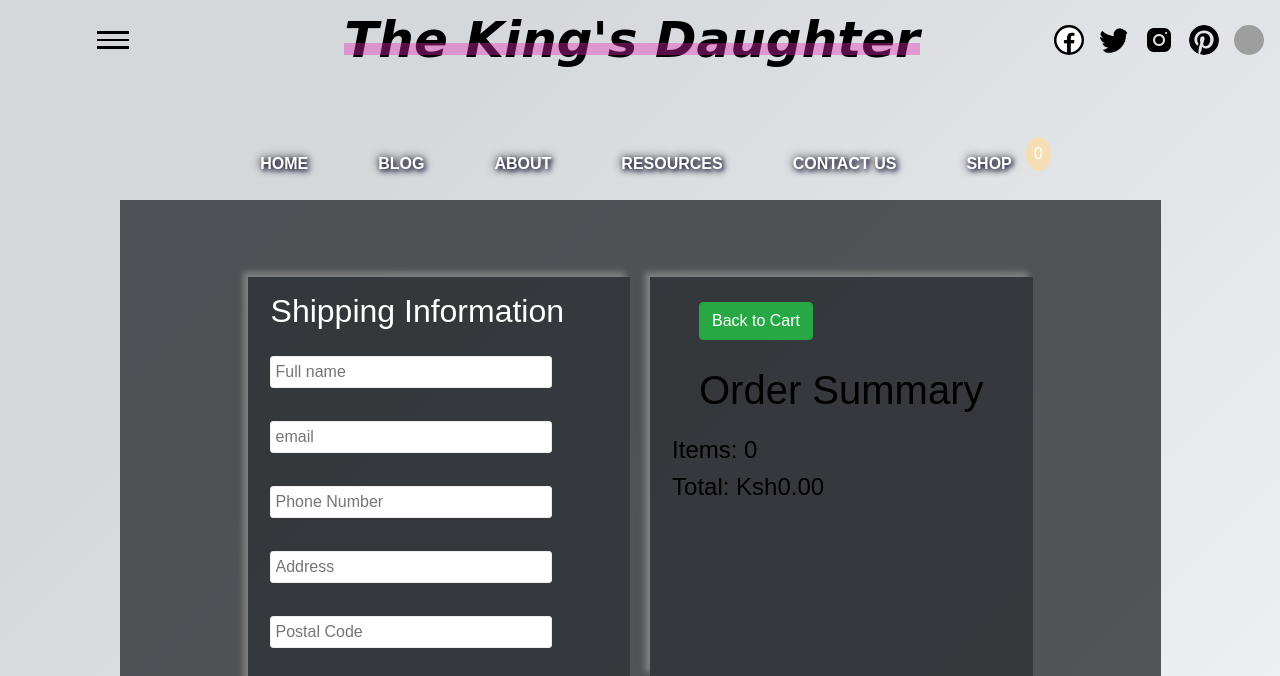
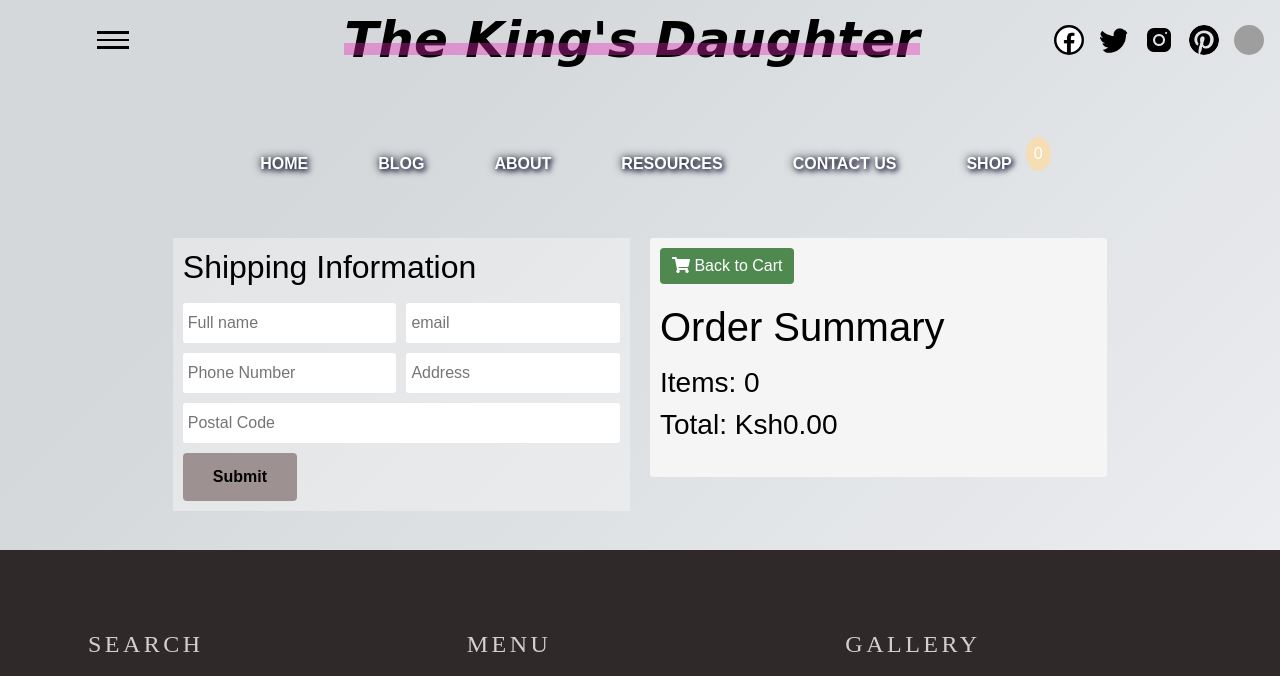
Before and after one commit to myrepoemmanuel/kings-daughter, a Django app: page /shop/checkout/ in a window 1280 px wide. Shown: the part 48-724 px from the top of the page. Run offline with Django 3.2, Linux system fonts and the light colour scheme; some libraries are stand-ins or nearby versions; grey boxes are pictures that could not be loaded.

Commit message:
added comment and store

```diff
--- a/store/models.py
+++ b/store/models.py
@@ -82,7 +82,7 @@ class ShippingAddress(models.Model):
 
 
     def __str__(self):
-        return self.address
+        return str(self.customer)
 
 
 class Contact(models.Model):
--- a/store/static/css/emall.css
+++ b/store/static/css/emall.css
@@ -688,6 +688,9 @@ padding: 0.15rem 0;
 /*checkout page*/
 
 
+/*checkout page*/
+
+
 .hide-item{
     display: none;
 }
@@ -695,90 +698,94 @@ padding: 0.15rem 0;
 .show-item{
     display: block;
 }
+.checkout-container h1{
+    margin: 0;
+}
 
 .checkout-container{
-    padding: 6% 10%;
+    padding: 3% 6%;
     display: grid;
     grid-template-columns: 1fr 1fr;
     grid-gap: 20px;
     grid-template-rows: auto;
-    overflow: auto;
-    background-color: #2c2f32cc;
+    /* overflow: auto; */
+    width: 85vw;
 }
 
 
 
 .checkout-container .child-1{
     display: grid;
-    grid-template-rows: 4em 1fr;
-    padding: 15px;
+    grid-template-rows: max-content max-content;
+    gap: 15px;
     width: 100%;
-    /*height: 60vh;*/
-    overflow: auto;
-    background: #1d212482;
-    color: white;
+    height: max-content;
+    padding: 10px;
+    overflow: hidden;
+    background: rgba(245, 245, 245, 0.432);
+    color: black;
 }
 
 .checkout-container .child-2{
-    padding: 15px;
+    display: grid;
+    grid-template-rows: repeat(4, max-content);
+    gap: 15px;
+    padding: 10px;
     width: 100%;
-    height: 50vh;
-    background: #1d212482;
-    overflow: auto;
+    height: max-content;
+    background: whitesmoke;
+    overflow: none;
     color: black;
+    border-radius: 3px;
 }
 
-.checkout-container .child-1 .addr-form-det{
+.checkout-container .addr-form-det{
     width: 100%;
-    height: 5vh;
-    margin-left: 2%;
-    margin-bottom: 25px;
-    padding-bottom: 10px;
-    /* border-bottom:1px solid #ececec; */
-
-}
-
-.checkout-container .child-2 .addr-form-det{
-    width: 100%;
-    height: 5vh;
-    margin: 0 1.5em 1.5em 1.5em;
-    padding: 10px;
-    /* border-bottom:1px solid #ececec; */
-
-}
-
-.checkout-container .addr-form-det-3{
-    width: 95%;
-    height: 7.5vh;
-    margin: 1.5em;
-    border-bottom:1px solid #ececec;
-    border-top:1px solid #ececec;
-    display: grid;
-    grid-gap: 50px;
-    grid-template-columns: repeat(4, 1fr);
-    grid-template-rows: auto;
-    padding-block: 10px;
+    min-height: 5vh;
 
 
 }
 
-.checkout-container .addr-form-det-4{
-    width: 95%;
-    height: 7vh;
-    margin-left: 2%;
-    margin-top: 30px;
-    /* border-bottom:1px solid #ececec; */
-    padding-block: 10px;
+.checkout-container .addr-form-det h2{
+    margin: 0;
+    padding: 0;
+}
+
+.checkout-container .addr-form-det-3{
+    display: grid;
+    grid-gap: 25px;
+    grid-template-columns: repeat(4, 1fr);
+    grid-template-rows: auto;
+
 
 }
 
+
+
+.checkout-container .user-info{
+    display: grid;
+    grid-template-rows: max-content;
+}
+
+.checkout-container #form-det-1{
+    display: grid;
+    grid-template-columns: 1fr 1fr;
+    grid-template-rows: repeat(3, max-content);
+    gap: 10px;
+}
+
 .checkout-container .addr-form-det .box-inputs{
-    width: 80%;
-    height: 4vh;
+    width: 100%;
+    height: 100%;
     border-radius: 3px;
-    border: 1px #ececec solid;
+    outline: none;
+    border: none;
+    /* border: 1px #ececec solid; */
     padding-left: 5px;
 }
+
+
+/* ,,,,,,,,,,, */
 
 @media only screen and (max-width:1100px){
     .checkout-container{
--- a/store/templates/store/checkout.html
+++ b/store/templates/store/checkout.html
@@ -1,11 +1,11 @@
-{% extends 'store/base.html' %}
+{% extends 'blog/main.html' %}
 {% load static %}
 {% block content %}
-<div class="checkout-container">
+<div class="pg-cont checkout-container">
 
-    <div style="box-shadow: -5px -5px 6px grey;" class="child-1">
+    <div class="child-1">
 
-        <div style="padding: 0 1px; margin-top: 0;" class="addr-form-det">
+        <div class="addr-form-det checkout_header">
              <h2>Shipping Information</h2>
 
         </div>
@@ -13,65 +13,47 @@
 
         <div id="form-det-1">
             <div class="addr-form-det">
-                 <input class="box-inputs" name="fname" type="text" placeholder="Full name" required>
+                 <input class="box-inputs" name="fname" type="text" placeholder="Full name">
 
             </div>
 
             <div class="addr-form-det">
-                <input class="box-inputs" name="email" type="text" placeholder="email" required>
+                <input class="box-inputs" name="email" type="text" placeholder="email">
             </div>
 
             <div class="addr-form-det">
-                <input class="box-inputs" name="phone" type="text" placeholder="Phone Number" required>
+                <input class="box-inputs" name="phone" type="text" placeholder="Phone Number">
             </div>
 
             <div class="addr-form-det">
-                <input class="box-inputs" name="address" type="text" placeholder="Address" required>
+                <input class="box-inputs" name="address" type="text" placeholder="Address">
             </div>
 
-            <div class="addr-form-det">
-                <input class="box-inputs" name="postalcode" type="text" placeholder="Postal Code" required>
+            <div class="addr-form-det" style="grid-column: span 2;">
+                <input class="box-inputs" name="postalcode" type="text" placeholder="Postal Code">
             </div>
 
             <div style="border-bottom: none;" class="addr-form-det">
-                <input style="margin-bottom: 20px;" class="btn btn-success pull-right ship-btn" type="submit" value="Submit">
+                <input class="ship-btn" type="submit" value="Submit">
             </div>
         </div>
     <!--        hidden items in checkout page-->
 
 
-<!--
+
             <div id="payment" class="addr-form-det hide-item">
-               <h3 style="color: black;">Proceed to Enter Mpesa pin on the phone<br>Registered with the number you input below</h3>
+               <h5 style="color: black;">Proceed to pay to till no. 12345 amd<br> Enter Mpesa CODE from the payment below</h5>
 
             </div>
 
             <div id="payment-1" class="addr-form-det hide-item">
-                <input class="box-inputs" name="payphone" type="text" placeholder="Phone number">
+                <input style="height: 40px;margin-block: 8px;" class="box-inputs" name="payphone" type="text" placeholder="MPESA CODE">
                 <br>
                 <h4 style="color: black;"><strong>Total:Ksh {{ order.get_cart_total }}</strong></h4>
             </div>
 
             <div style="border-bottom: none;" id="payment-2" class="addr-form-det hide-item">
-                <button id="make-payment" style="margin-bottom: 20px;" class="success-btn ship-btn">Pay</button>
-            </div>
--->
-
-
-            <div id="payment" class="addr-form-det hide-item">
-               <h4 style="color: black;">Proceed to pay to till no. 12345 amd<br> Enter Mpesa CODE from the payment below</h4>
-
-            </div>
-
-            <div id="payment-1" class="addr-form-det hide-item">
-                <input id="mpesa_code" class="box-inputs" name="payphone" type="text" placeholder="MPESA CODE">
-                <br>
-                <h4 style="color: black;"><strong>Total:Ksh {{ order.get_cart_total }}</strong></h4>
-            </div>
-
-            <div style="border-bottom: none;" id="payment-2" class="addr-form-det hide-item">
-                <button id="make-payment" style="margin-bottom: 20px;" class="btn btn-success pull-right ship-btn">Validate</button>
-                <a id="go-back" style="margin-bottom: 20px; background-color: rgba(0, 0, 0, .25);" class="btn btn-success">Go Back</a>
+                <button id="make-payment" style="margin-bottom: 20px;" class="ship-btn btn btn-primary pull-right" style="background-color: #075907b0; border: none;">Validate</button>
             </div>
 
 
@@ -82,12 +64,14 @@
             </form>
     </div>
 
-    <div style="box-shadow: -5px -5px 6px grey;" class="child-2">
+    <div class="child-2">
 
         <div class="addr-form-det">
 
-            <a style="text-decoration: none;" class="btn btn-success pull-right" href="{% url 'cart' %}">Back to Cart</a>
-
+            <!-- <a style="padding: 10px; text-decoration: none; background-color:rgb(158, 145, 145);" class="success-btn" href="{% url 'cart' %}">Back to Cart</a> -->
+            <a href="{% url 'cart' %}" class="btn btn-primary pull-right" style="background-color: #075907b0; border: none;">
+                <i class="fa fa fa-shopping-cart"></i> Back to Cart
+            </a>
         </div>
 
         <div class="addr-form-det">
@@ -116,8 +100,8 @@
         {% endfor %}
         <div class="addr-form-det-4">
 
-            <h4 style="color: black;">Items: {{order.get_cart_items}}</h4>
-            <h4 style="margin-bottom: 10px; color: black;">Total: Ksh{{order.get_cart_total|floatformat:2}}</h4>
+            <h3 style="color: black;">Items: {{order.get_cart_items}}</h3>
+            <h3 style="margin-bottom: 10px; color: black;">Total: Ksh{{order.get_cart_total|floatformat:2}}</h3>
 
         </div>
 
@@ -129,11 +113,7 @@
 
     var total = '{{order.get_cart_total}}'
 
-
-
-
     var form = document.getElementById('form')
-    var mpesa_code = document.getElementById("mpesa_code");
     form.addEventListener('submit', function(e){
         e.preventDefault()
         console.log('Form Submitted...')
@@ -141,35 +121,14 @@
         document.getElementById('payment').classList.remove("hide-item");
         document.getElementById('payment-1').classList.remove("hide-item");
         document.getElementById('payment-2').classList.remove("hide-item");
-        mpesa_code.required = true;
-    })
-
-    // back btn in payment functionality..........
-    var back_btn = document.getElementById('go-back')
-
-    back_btn.addEventListener("click", function(){
-        console.log("back")
-        mpesa_code.required = false;
-        document.getElementById('form-det-1').classList.remove("hide-item");
-        document.getElementById('payment').classList.add("hide-item");
-        document.getElementById('payment-1').classList.add("hide-item");
-        document.getElementById('payment-2').classList.add("hide-item");
     })
 
 
 
+
     document.getElementById('make-payment').addEventListener('click', function(e){
-
-        if (mpesa_code.value.length < 8){
-            alert("code is too short")
-        }else{
-            submitFormData()
-        }
-
+        submitFormData()
     })
-
-
-
 
 
 
@@ -191,7 +150,7 @@
         }
 
 
-        var url = '/process_order/';
+        var url = 'process_order/';
 
                 fetch(url, {
                     method:'POST',
--- a/store/urls.py
+++ b/store/urls.py
@@ -17,6 +17,6 @@ urlpatterns = [
     path('checkout/', views.checkout, name="checkout"),
     path('update_item/', views.updateItem, name="update_item"),
     path('cart/update_item/', views.updateItem, name="update_item"),
-    path('process_order/', views.processOrder, name="process_order"),
+    path('checkout/process_order/', views.processOrder, name="process_order"),
     path('processContact/', views.processContact, name="processContact"),
 ]
```
